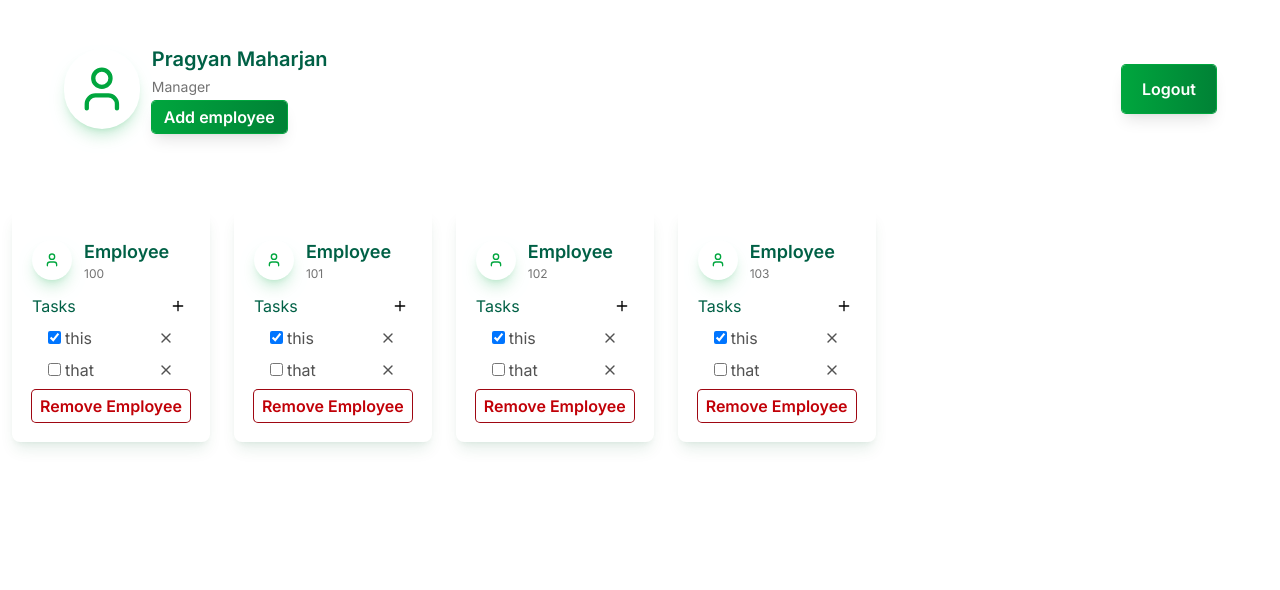
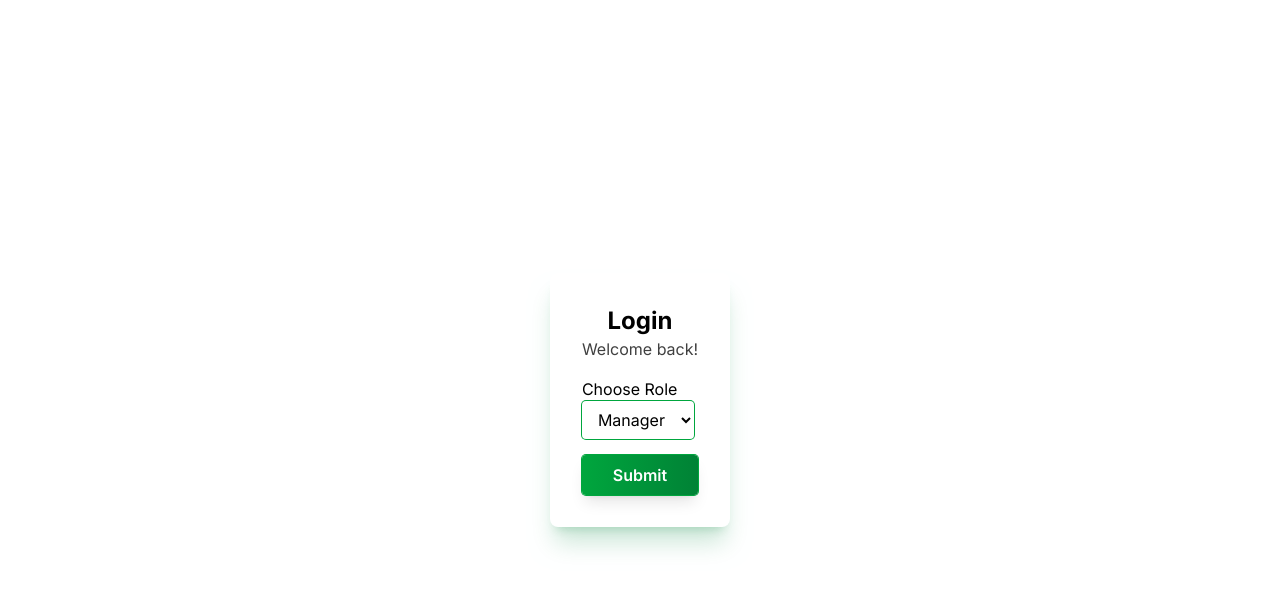
Before and after one commit to PragyanMaharjan63/EmployeeManagementSystem, a React (Vite) app: page / in a window 1280 px wide. Shown: the top 590 px of the page. Built offline with nearby package versions, Linux system fonts and the light colour scheme.

Commit message:
feat(UI): added employee select and everything works i hope

```diff
--- a/src/pages/dashboardManager.tsx
+++ b/src/pages/dashboardManager.tsx
@@ -1,6 +1,7 @@
 import { Plus, User, X } from "lucide-react";
 import { useEffect, useState } from "react";
 import Popup from "../assets/popus";
+import { useNavigate } from "react-router-dom";
 
 type taskType = {
   id: number;
@@ -14,37 +15,12 @@ type employeeType = {
 };
 
 export default function Dashboard() {
+  const navigate = useNavigate();
   const [activeEmpID, setActiveEmpID] = useState<number | null>(null);
-  const [employees, setEmployees] = useState<employeeType[]>([
-    {
-      id: 100,
-      tasks: [
-        { id: 0, title: "this", isCompleted: true },
-        { id: 1, title: "that", isCompleted: false },
-      ],
-    },
-    {
-      id: 101,
-      tasks: [
-        { id: 0, title: "this", isCompleted: true },
-        { id: 1, title: "that", isCompleted: false },
-      ],
-    },
-    {
-      id: 102,
-      tasks: [
-        { id: 0, title: "this", isCompleted: true },
-        { id: 1, title: "that", isCompleted: false },
-      ],
-    },
-    {
-      id: 103,
-      tasks: [
-        { id: 0, title: "this", isCompleted: true },
-        { id: 1, title: "that", isCompleted: false },
-      ],
-    },
-  ]);
+  const [employees, setEmployees] = useState<employeeType[]>(() => {
+    const sotred = localStorage.getItem("employee");
+    return sotred ? JSON.parse(sotred) : [];
+  });
 
   useEffect(() => {
     localStorage.setItem("employee", JSON.stringify(employees));
@@ -141,7 +117,10 @@ export default function Dashboard() {
                   Add employee
                 </div>
               </div>
-              <p className="ring-1 ring-green-600 px-3 py-1 md:px-5 md:py-3 rounded-sm bg-linear-to-r from-green-600 to-green-700 shadow-lg text-white font-semibold cursor-pointer hover:from-green-700 hover:to-green-800 w-max h-max">
+              <p
+                className="ring-1 ring-green-600 px-3 py-1 md:px-5 md:py-3 rounded-sm bg-linear-to-r from-green-600 to-green-700 shadow-lg text-white font-semibold cursor-pointer hover:from-green-700 hover:to-green-800 w-max h-max"
+                onClick={() => navigate("/")}
+              >
                 Logout
               </p>
             </div>
--- /dev/null
+++ b/src/pages/employeeDashbaord.tsx
@@ -0,0 +1,101 @@
+import { User } from "lucide-react";
+import { useEffect, useState } from "react";
+import { useNavigate } from "react-router-dom";
+import { useParams } from "react-router-dom";
+
+type taskType = {
+  id: number;
+  title: string;
+  isCompleted: boolean;
+};
+type employeeType = {
+  id: number;
+  tasks: taskType[];
+};
+
+export default function EmployeeDashboard() {
+  const navigate = useNavigate();
+  const [thisEmp, setThisEmp] = useState<employeeType>();
+  const [employees, setEmployees] = useState<employeeType[]>(() => {
+    const sotred = localStorage.getItem("employee");
+    return sotred ? JSON.parse(sotred) : [];
+  });
+  const { id } = useParams();
+
+  function ToggleTask(empID: number, taskID: number) {
+    setEmployees((prev) =>
+      prev.map((employee) =>
+        employee.id !== empID
+          ? employee
+          : {
+              ...employee,
+              tasks: employee.tasks.map((task) =>
+                task.id !== taskID
+                  ? task
+                  : {
+                      ...task,
+                      isCompleted: !task.isCompleted,
+                    }
+              ),
+            }
+      )
+    );
+  }
+
+  //to update state
+  useEffect(() => {
+    localStorage.setItem("employee", JSON.stringify(employees));
+  }, [employees]);
+
+  useEffect(() => {
+    if (!id) return;
+    setThisEmp(employees.find((employee) => employee.id === Number(id)));
+    if (!thisEmp) return;
+  }, [id, employees]);
+  return (
+    <div className="grid grid-cols-1 overflow-x-hidden grid-row-5 h-screen gap-0">
+      <div className="row-span-1">
+        <div className="flex gap-3 h-full justify-center md:justify-start md:px-[5vw]  items-center">
+          <User className="text-green-600 size-20 rounded-full shadow-lg shadow-green-600/20 p-3" />
+          <div className="flex flex-col md:items-center items-start md:justify-between md:w-full  md:flex-row  gap-1">
+            <div className="grid gap-1">
+              <p className="text-xl font-semibold text-emerald-800">
+                Pragyan Maharjan
+              </p>
+              <p className="text-sm text-neutral-500">Employee</p>
+              <p className="text-sm text-neutral-500">{id}</p>
+            </div>
+            <p
+              className="ring-1 ring-green-600 px-3 py-1 md:px-5 md:py-3 rounded-sm bg-linear-to-r from-green-600 to-green-700 shadow-lg text-white font-semibold cursor-pointer hover:from-green-700 hover:to-green-800 w-max h-max"
+              onClick={() => navigate("/")}
+            >
+              Logout
+            </p>
+          </div>
+        </div>
+      </div>
+      <div className="row-span-4 ">
+        <div className="p-4">
+          <p className="font-semibold text-xl">Tasks:</p>
+          {thisEmp?.tasks.map((task, idx) => (
+            <div
+              key={task.id}
+              className={`flex gap-1 ${
+                idx % 2 === 0 ? "bg-green-800/40" : "bg-green-200"
+              } rounded-sm p-2`}
+            >
+              <input
+                type="checkbox"
+                checked={task.isCompleted}
+                onChange={() => ToggleTask(Number(id), task.id)}
+                name="idk"
+                id="thi"
+              />
+              <p> {task.title} </p>
+            </div>
+          ))}
+        </div>
+      </div>
+    </div>
+  );
+}
--- a/src/pages/login.tsx
+++ b/src/pages/login.tsx
@@ -1,40 +1,59 @@
+import React, { useState } from "react";
+import { useNavigate } from "react-router-dom";
+
+type taskType = {
+  id: number;
+  title: string;
+  isCompleted: boolean;
+};
+type employeeType = {
+  id: number;
+  tasks: taskType[];
+};
+
 export default function Login() {
+  const navigate = useNavigate();
+
+  const [selectedRole, setSelectedRole] = useState<string>("manager");
+  const [employees, setEmployees] = useState<employeeType[]>(() => {
+    const sotred = localStorage.getItem("employee");
+    return sotred ? JSON.parse(sotred) : [];
+  });
+
+  function handlesubmit(e: React.FormEvent) {
+    e.preventDefault();
+    if (selectedRole === "manager") {
+      navigate("/manager");
+    } else {
+      navigate(`/employee/${selectedRole}`);
+    }
+  }
+
   return (
     <>
       <div className="grid h-screen place-items-center ">
         <form
-          action=""
+          onSubmit={handlesubmit}
           className="rounded-lg p-8 grid gap-y-4 shadow-xl shadow-green-700/20"
         >
           <div>
             <p className="text-center font-bold text-2xl">Login</p>
             <p className="text-center text-neutral-700">Welcome back!</p>
           </div>
-          <div>
-            <p className="text-neutral-500">Username</p>
-            <input
-              className="ring-1 ring-green-600 px-3 py-2 rounded-sm focus:outline-4 outline-green-600/40"
-              type="text"
-              name="username"
-              id="Username"
-              placeholder="Enter your username"
-            />
-          </div>
-          <div>
-            <p className="text-neutral-500">Password</p>
-            <input
-              className="ring-1 ring-green-600 px-3 py-2 rounded-sm focus:outline-4 outline-green-600/40"
-              type="password"
-              name="password"
-              id="password"
-              placeholder="Enter your Password"
-            />
-          </div>
+
           <div>
             <p>Choose Role</p>
-            <select className="ring-1 ring-green-600 px-3 py-2 rounded-sm focus:outline-4 outline-green-600/40 ">
+            <select
+              className="ring-1 ring-green-600 px-3 py-2 rounded-sm focus:outline-4 outline-green-600/40 "
+              value={selectedRole}
+              onChange={(e) => setSelectedRole(e.target.value)}
+            >
               <option>Manager</option>
-              <option>Employee 1</option>
+              {employees.map((employee) => (
+                <option key={employee.id} value={employee.id}>
+                  Employee {employee.id}
+                </option>
+              ))}
             </select>
           </div>
           <input
--- a/src/routes/route.tsx
+++ b/src/routes/route.tsx
@@ -2,11 +2,13 @@ import { Routes, Route } from "react-router-dom";
 import Login from "../pages/login";
 
 import Dashboard from "../pages/dashboardManager";
+import EmployeeDashboard from "../pages/employeeDashbaord";
 export default function Router() {
   return (
     <Routes>
-      <Route path="/" element={<Dashboard />} />
-      <Route path="/login" element={<Login />} />
+      <Route path="/" element={<Login />} />
+      <Route path="/manager" element={<Dashboard />} />
+      <Route path="/employee/:id" element={<EmployeeDashboard />} />
     </Routes>
   );
 }
```
